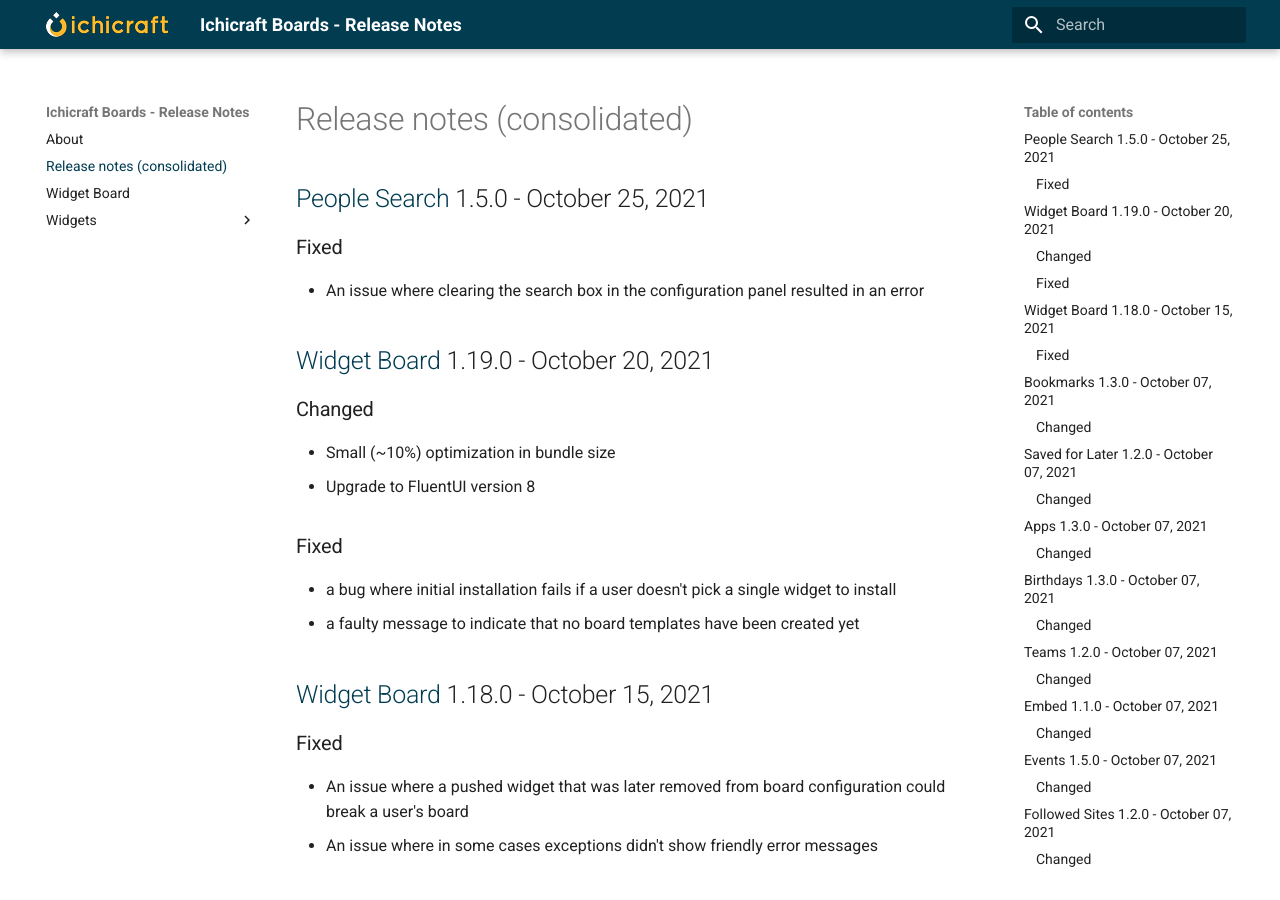
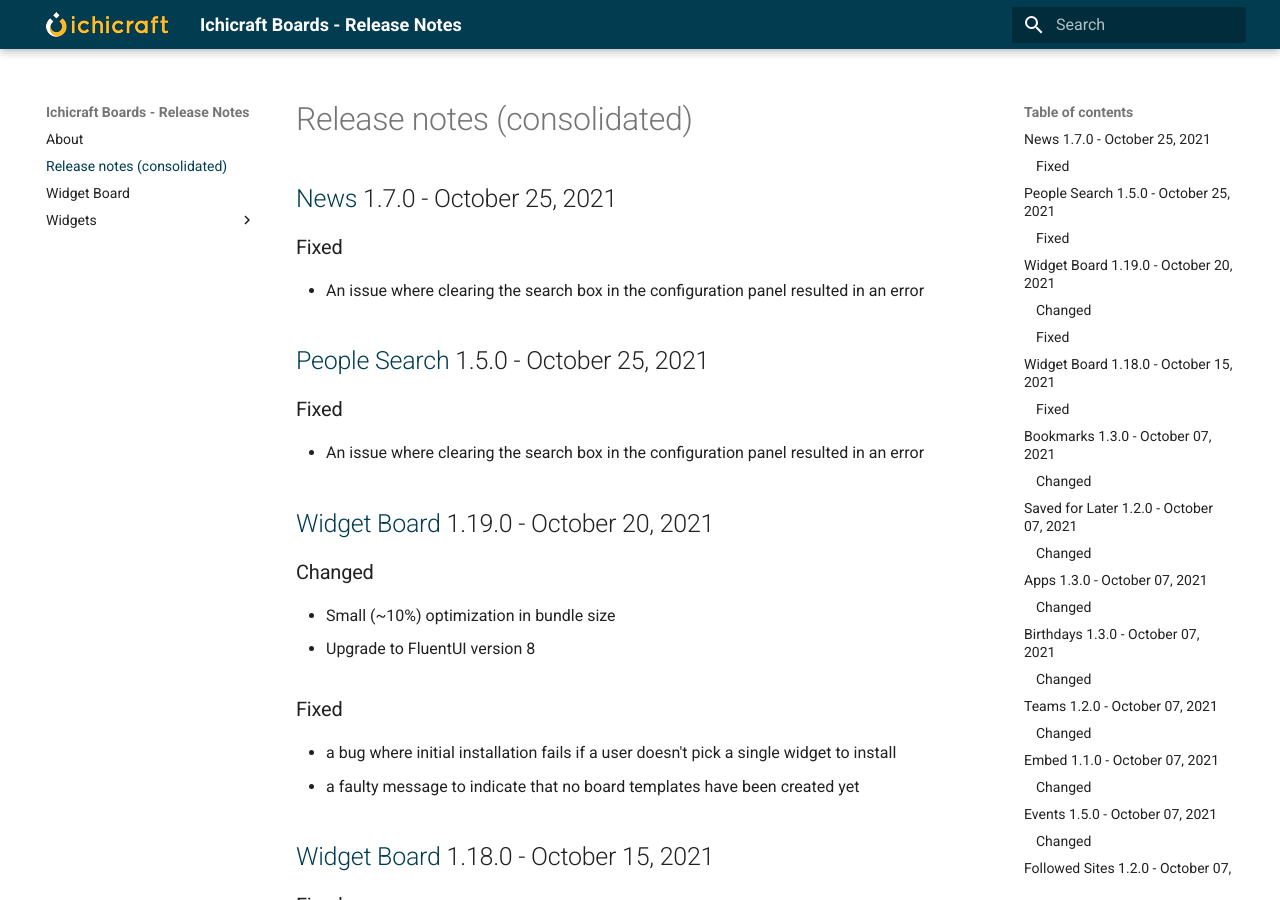
Before and after one commit to ichicraft/widgets-docs, an MkDocs documentation site: the page built from docs/Release-notes-(consolidated).md, in a window 1280 px wide and 900 px high. Built offline with MkDocs 1.6.1 and Material for MkDocs 9.7.7, drawn with Linux system fonts in a browser that asks for light colours.

Commit message:
Release notes updated by BuildService

```diff
--- a/docs/Release-notes-(consolidated).md
+++ b/docs/Release-notes-(consolidated).md
@@ -1,3 +1,8 @@
+## [News](./Widgets/News.md) 1.7.0 - October 25, 2021
+
+### Fixed
+- An issue where clearing the search box in the configuration panel resulted in an error
+
 ## [People Search](./Widgets/People Search.md) 1.5.0 - October 25, 2021
 
 ### Fixed
--- a/docs/Widgets/News.md
+++ b/docs/Widgets/News.md
@@ -1,3 +1,8 @@
+## 1.7.0 - October 25, 2021
+
+### Fixed
+- An issue where clearing the search box in the configuration panel resulted in an error
+
 ## 1.6.0 - October 07, 2021
 
 ### Changed
```
